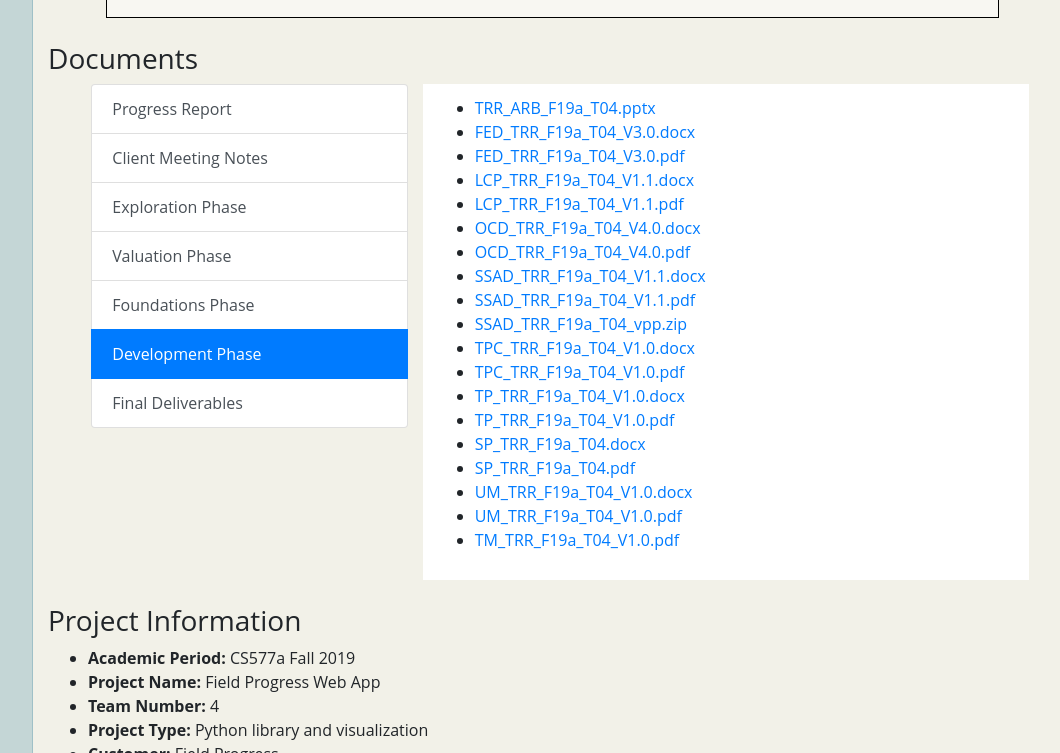
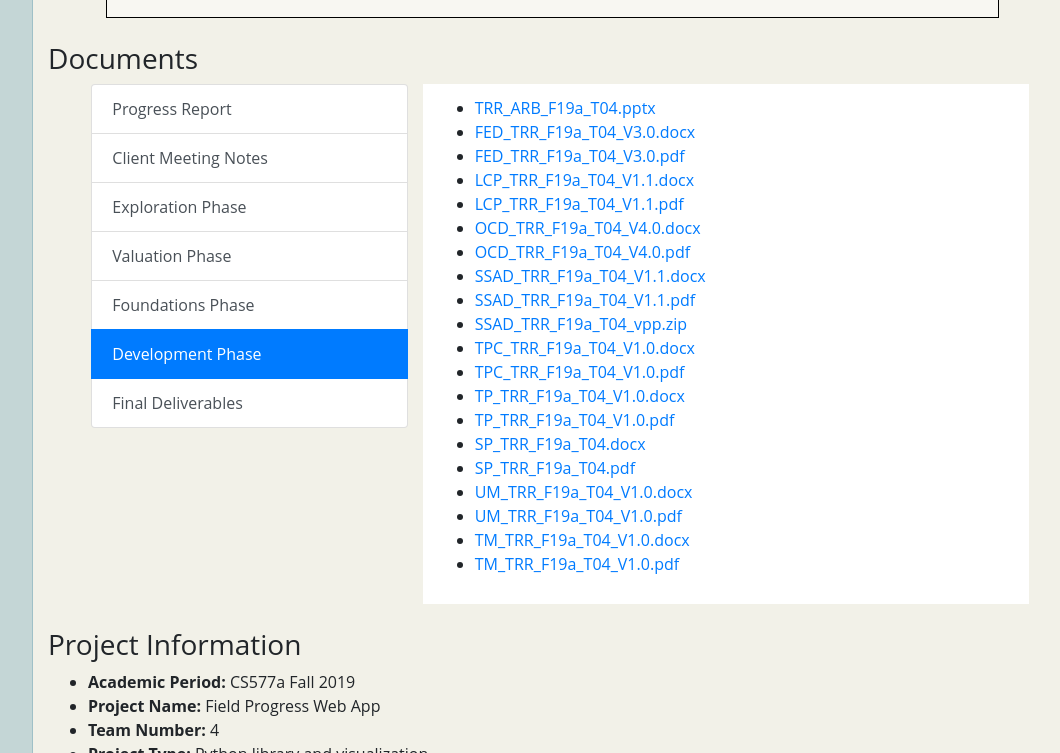
Before and after one commit to kgrimes2/CS577a-Fall2019-Team04, a website: page index.html in a window 1280 px wide. Both pictures are taken after a click on the tab "Development Phase". Shown: the part 1451-2204 px from the top of the page, without its empty margins (208-1268 px from the left). Drawn offline with Linux system fonts and the light colour scheme.

Commit message:
Add docx version of TM

```diff
--- a/index.html
+++ b/index.html
@@ -301,6 +301,7 @@
 		    <li><a href="./Development/SP_TRR_F19a_T04.pdf">SP_TRR_F19a_T04.pdf</a></li>
 		    <li><a href="./Development/UM_TRR_F19a_T04_V1.0.docx">UM_TRR_F19a_T04_V1.0.docx</a></li>
 		    <li><a href="./Development/UM_TRR_F19a_T04_V1.0.pdf">UM_TRR_F19a_T04_V1.0.pdf</a></li>
+		    <li><a href="./Development/TM_TRR_F19a_T04_V1.0.docx">TM_TRR_F19a_T04_V1.0.docx</a></li>
 		    <li><a href="./Development/TM_TRR_F19a_T04_V1.0.pdf">TM_TRR_F19a_T04_V1.0.pdf</a></li>
                   </ul>
               </div>
```
Also changed, not shown: Development/index.html (+1 -0 lines), 2 other files.
